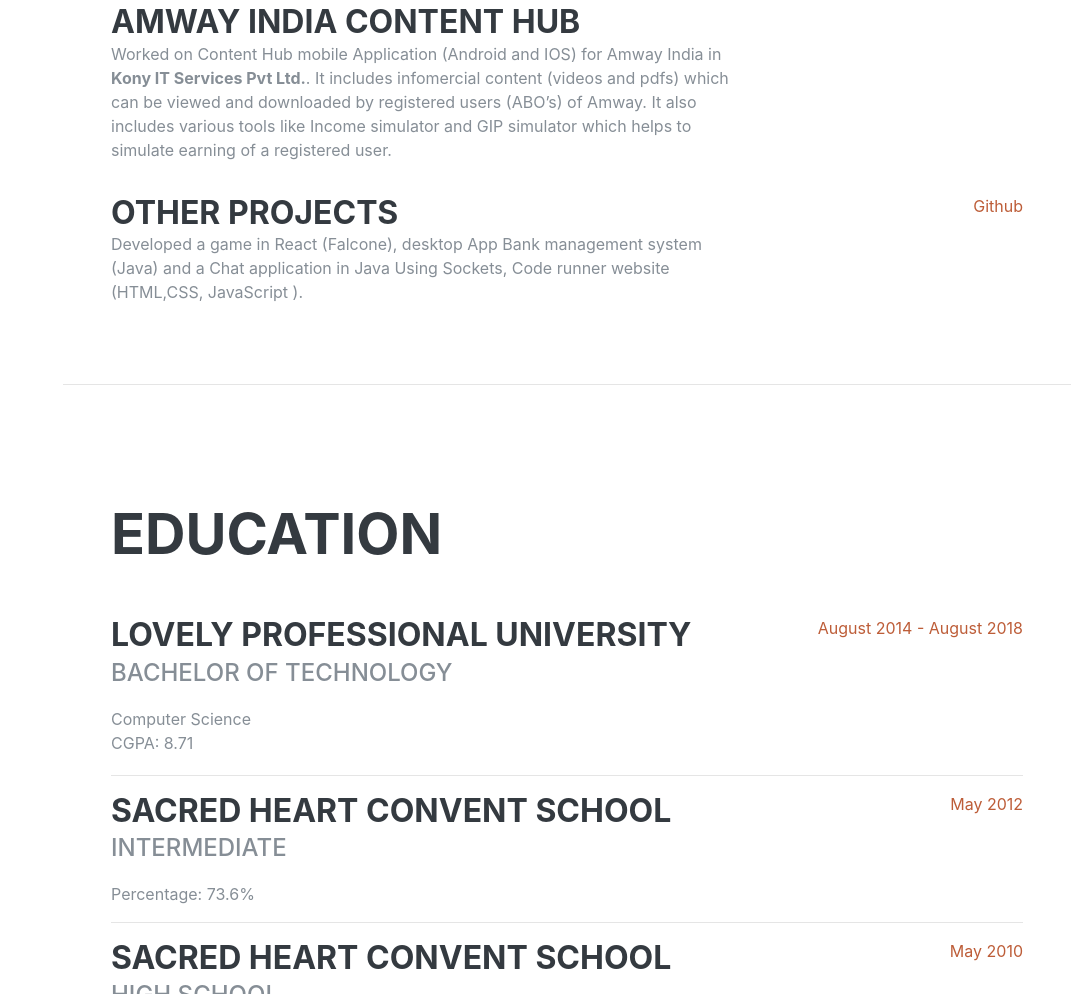
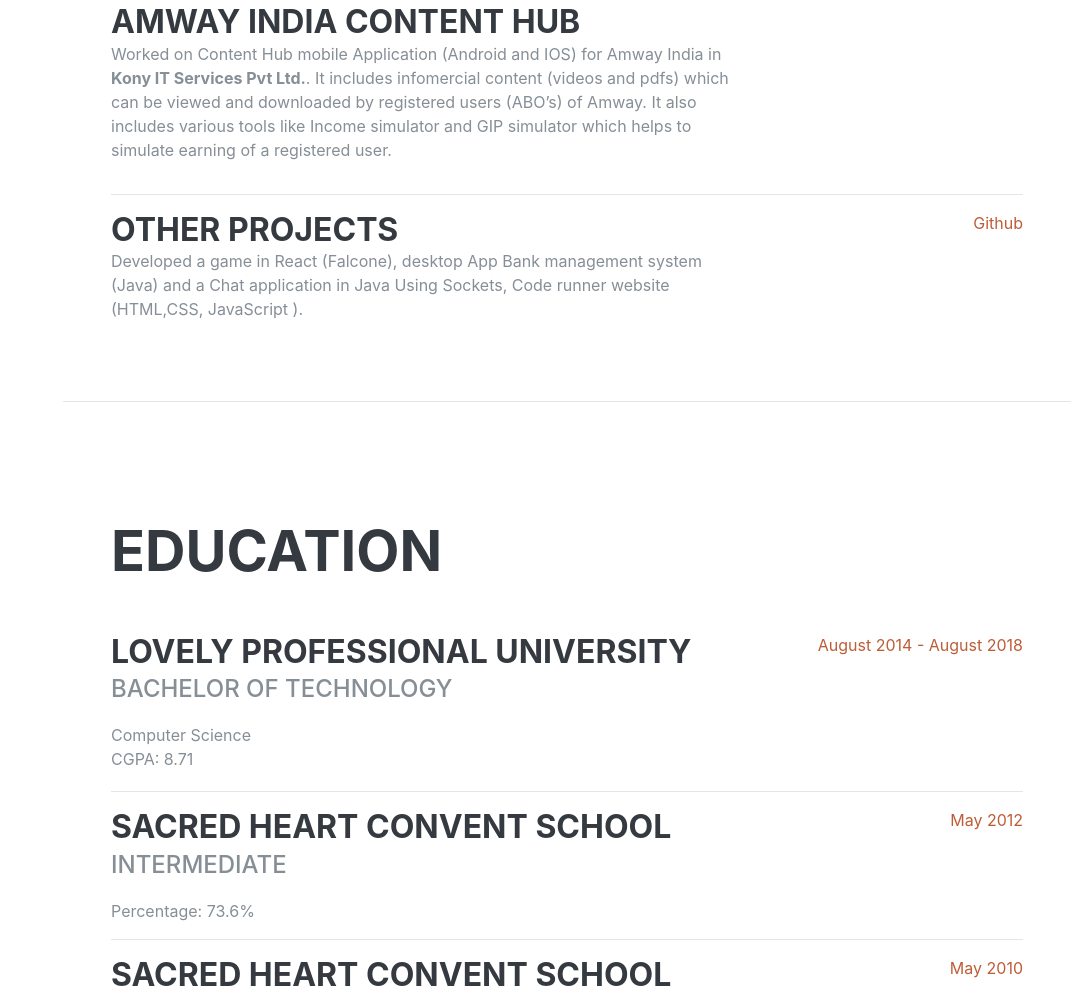
Before and after one commit to rahularorar95/portfolio, a plain HTML site: page index.html in a window 1280 px wide. Shown: the part 3026-4020 px from the top of the page, without its empty margins (209-1280 px from the left). Drawn offline with nearby package versions, Linux system fonts and the light colour scheme; a web font is replaced by a local one.

Commit message:
UI change

```diff
--- a/index.html
+++ b/index.html
@@ -309,6 +309,7 @@
           <div class="resume-date text-md-right">
           </div>
         </div>
+        <hr class="m-0 mb-3">
 
         <div class="resume-item d-flex flex-column flex-md-row justify-content-between mb-3">
           <div class="resume-content">
```
